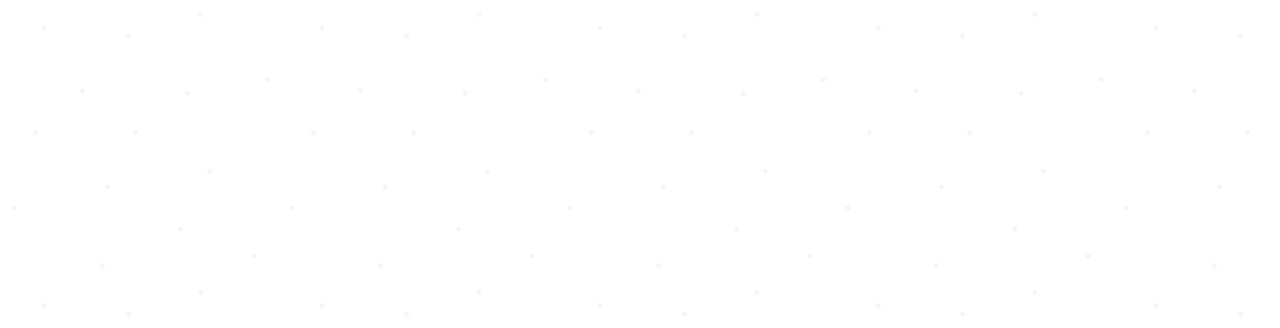
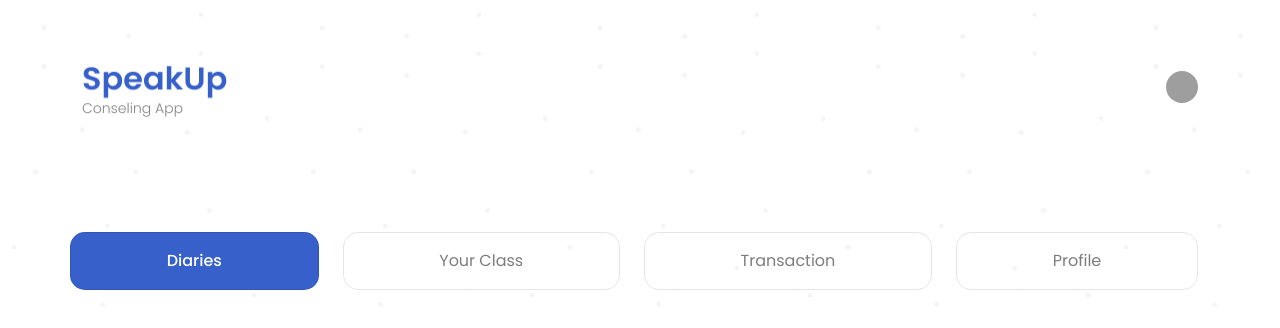
Before and after one commit to Kelompok1-Semester-4/uts-development, a React (Create React App) app: page /dashboard-user in a window 1280 px wide. Before the commit this address had no page. Shown: the top 328 px of the page. Built offline with nearby package versions, Linux system fonts and the light colour scheme; grey boxes are pictures that could not be loaded.

Commit message:
add dashboard

```diff
--- a/public/index.html
+++ b/public/index.html
@@ -54,7 +54,7 @@
 
 <body>
   <noscript>You need to enable JavaScript to run this app.</noscript>
-  <div id="root" class="bg"></div>
+  <div id="root" className="bg"></div>
   <!--
       This HTML file is a template.
       If you open it directly in the browser, you will see an empty page.
--- a/src/Main.jsx
+++ b/src/Main.jsx
@@ -3,6 +3,7 @@ import { BrowserRouter as Router, Route, Routes } from "react-router-dom";
 
 import Counseling from "./assets/pages/Counseling";
 import Courses from "./assets/pages/Courses";
+import DashboardUser from "./assets/pages/Dashboard User/DashboardUser";
 import DetailCourse from "./assets/pages/DetailCourse";
 import DetailDiary from "./assets/pages/DetailDiary";
 import Diaries from "./assets/pages/Diaries";
@@ -25,6 +26,7 @@ const Main = () => {
                     <Route path="/login" element={<Login />} />
                     <Route path="/register" element={<Register />} />
                     <Route path="/checkout/:id" element={<Transaction />} />
+                    <Route path="/dashboard-user" element={<DashboardUser />} />
                 </Routes>
             </div>
         </Router>
--- a/src/assets/mystyles.css
+++ b/src/assets/mystyles.css
@@ -938,3 +938,31 @@ img.transaction-image {
     color: var(--black);
 }
 /* END */
+
+/* DASHBOARD USER */
+
+.register-tab {
+    margin-top: 47px;
+}
+
+.dashboard .tab-content {
+    margin-top: 64px;
+}
+
+.dashboard .nav-pills button.nav-link.active {
+    background-color: var(--blue);
+    border-radius: 15px;
+    color: white;
+    font-weight: 500;
+}
+
+.dashboard .nav-item .nav-link {
+    border: 1px solid rgba(0, 0, 0, 0.10);
+    /* font-weight: 500; */
+    border-radius: 15px;
+    color: var(--secondary);
+}
+
+.dashboard .menu {
+    margin-top: 97px;
+}
--- /dev/null
+++ b/src/assets/pages/Dashboard User/DashboardUser.jsx
@@ -0,0 +1,69 @@
+import React from 'react';
+import Brand from '../../images/speakup.jpg';
+
+import icon_info from '../../images/icon_info.svg';
+
+const DashboardUser = () => {
+    return (
+        <div className='dashboard'>
+            {/* HEADER */}
+            <header className="p-3 mb-3 my-navbar">
+                <div className="container">
+                    <div className="d-flex flex-wrap align-items-center justify-content-center justify-content-lg-start">
+                        <a href="/" className="d-flex align-items-center mb-2 mb-lg-0 text-dark text-decoration-none">
+                            <img src={Brand} width={146} height={64} alt="" />
+                        </a>
+
+                        <div className="dropdown text-end ms-auto">
+                            <a href="#" className="d-block link-dark text-decoration-none dropdown-toggle" id="dropdownUser1" data-bs-toggle="dropdown" aria-expanded="false">
+                                <img src="https://github.com/mdo.png" alt="mdo" width="32" height="32" className="rounded-circle" />
+                            </a>
+
+                            <ul className="dropdown-menu text-small mt-2" aria-labelledby="dropdownUser1">
+                                <li><a className="dropdown-item" href="/">Sign out</a></li>
+                            </ul>
+                        </div>
+                    </div>
+                </div>
+            </header>
+
+            {/* MENU */}
+            <div className="container">
+                <div className="row justify-content-center menu">
+                    <ul className="nav nav-pills mb-3 flex-column flex-sm-row nav-justified dashboard-tab" id="pills-tab" role="tablist">
+                        <li className="nav-item me-4 flex-sm-fill" role="presentation">
+                            <button className="nav-link btn active" id="pills-diary-tab" data-bs-toggle="pill" data-bs-target="#pills-diary" type="button" role="tab" aria-controls="pills-diary" aria-selected="true">Diaries</button>
+                        </li>
+                        <li className="nav-item me-4 flex-sm-fill" role="presentation">
+                            <button className="nav-link btn" id="pills-class-tab" data-bs-toggle="pill" data-bs-target="#pills-class" type="button" role="tab" aria-controls="pills-class" aria-selected="false">Your Class</button>
+                        </li>
+                        <li className="nav-item me-4 flex-sm-fill" role="presentation">
+                            <button className="nav-link btn" id="pills-transaction-tab" data-bs-toggle="pill" data-bs-target="#pills-transaction" type="button" role="tab" aria-controls="pills-transaction" aria-selected="false">Transaction</button>
+                        </li>
+                        <li className="nav-item flex-sm-fill" role="presentation">
+                            <button className="nav-link btn" id="pills-profile-tab" data-bs-toggle="pill" data-bs-target="#pills-profile" type="button" role="tab" aria-controls="pills-profile" aria-selected="false">Profile</button>
+                        </li>
+                    </ul>
+
+                    {/* CONTENT */}
+                    <div className="tab-content" id="pills-tabContent">
+                        <div className="tab-pane fade show" id="pills-diary" role="tabpanel" aria-labelledby="pills-diary-tab">
+                            <h1>Diary</h1>
+                        </div>
+                        <div className="tab-pane fade" id="pills-class" role="tabpanel" aria-labelledby="pills-class-tab">
+                            <h1>Your Class</h1>
+                        </div>
+                        <div className="tab-pane fade" id="pills-transaction" role="tabpanel" aria-labelledby="pills-transaction-tab">
+                            <h1>Transaction</h1>
+                        </div>
+                        <div className="tab-pane fade" id="pills-profile" role="tabpanel" aria-labelledby="pills-profile-tab">
+                            <h1>profile</h1>
+                        </div>
+                    </div>
+                </div>
+            </div>
+        </div>
+    )
+}
+
+export default DashboardUser;
--- a/src/assets/pages/Login.jsx
+++ b/src/assets/pages/Login.jsx
@@ -1,11 +1,12 @@
 import React from "react";
 import Header from "../../components/Header";
-import Faq from "../../components/Faq";
 import Footer from "../../components/Footer";
 
 import image_login from "../../assets/images/image_login.svg";
+import { useNavigate } from "react-router-dom";
 
 const Login = () => {
+    let navigate = useNavigate();
     return (
         <div>
             <Header />
@@ -30,8 +31,10 @@ const Login = () => {
                                     className="form-control"
                                     placeholder="Password"
                                 />
-                                <div class="d-grid gap-2">
-                                    <button class="btn btn-primary" type="button">Sign In</button>
+                                <div className="d-grid gap-2">
+                                    <button className="btn btn-primary" onClick={
+                                        () => navigate("/dashboard-user")
+                                    } type="button">Sign In</button>
                                 </div>
                             </form>
                             <div className="row">
--- a/src/components/Header.jsx
+++ b/src/components/Header.jsx
@@ -22,9 +22,7 @@ const Header = () => {
 
       <ul className="nav my-menu col-12 col-md-auto mb-2 justify-content-center mb-md-0">
         <li>
-          <a href="/" className="nav-link px-2 me-5">
-            Home
-          </a>
+          <a href="/" className="nav-link px-2 me-5">Home</a>
         </li>
         <li className="nav-item dropdown">
           <a
```
